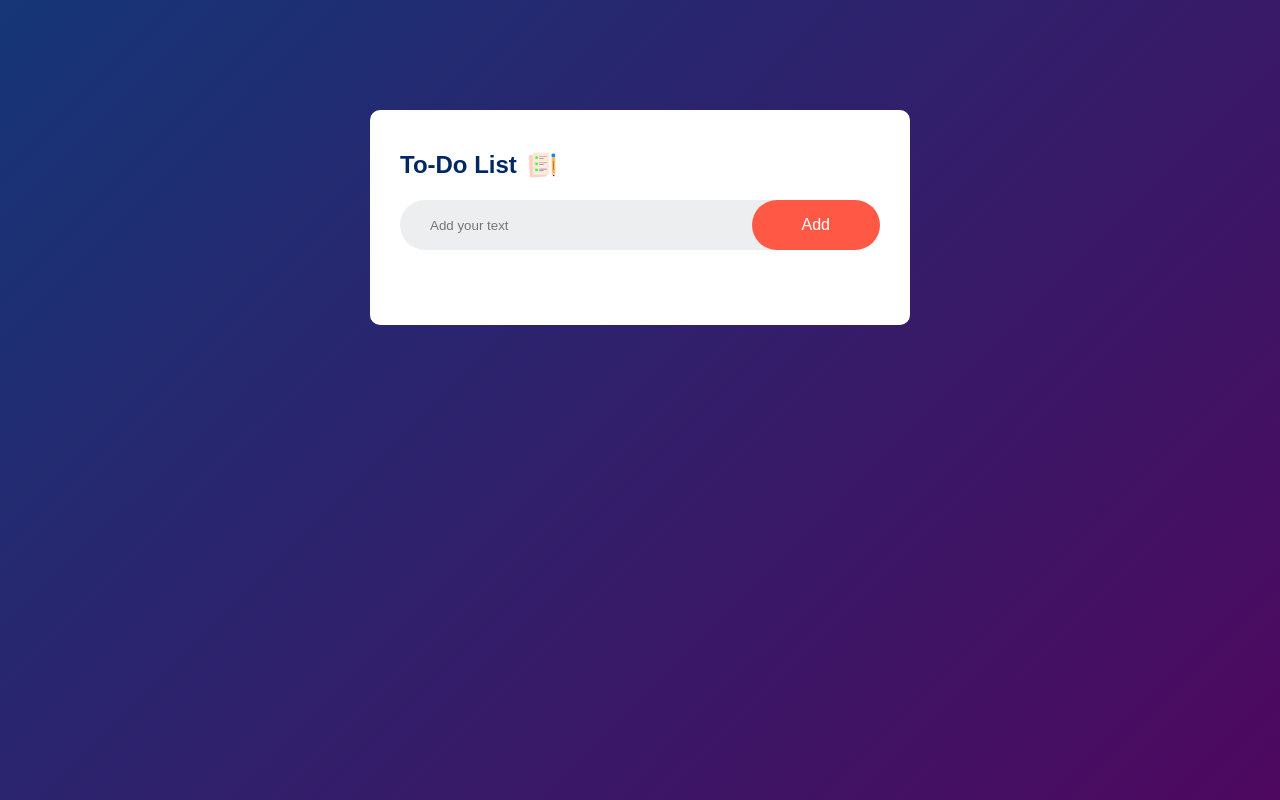
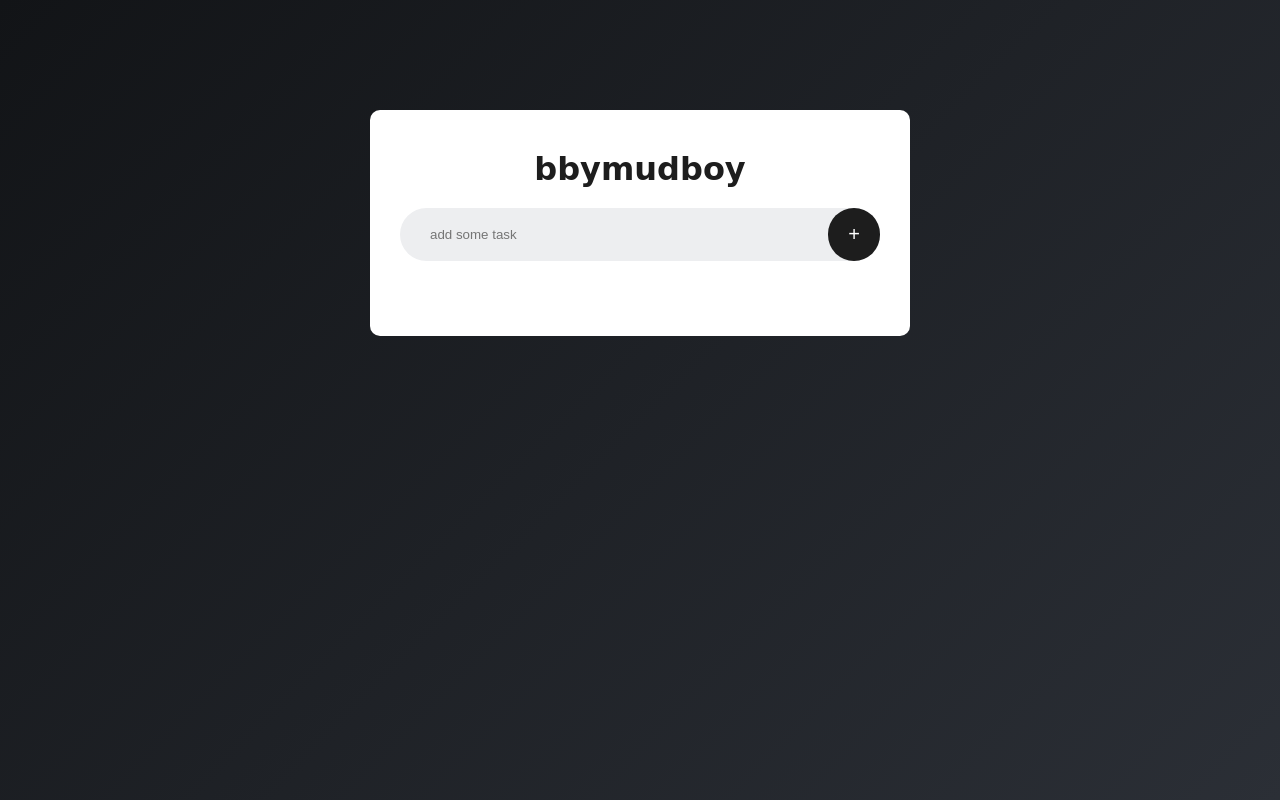
Before and after one commit to bymudboy/to-do-list-app, a plain HTML site: page index.html in a window 1280 px wide. Drawn offline with Linux system fonts and the light colour scheme; a web font is replaced by a local one.

Commit message:
Atualização de arquivos

```diff
--- a/index.html
+++ b/index.html
@@ -3,16 +3,17 @@
 <head>
     <meta charset="UTF-8">
     <meta name="viewport" content="width=device-width, initial-scale=1.0">
-    <title>To-Do List App</title>
+    <title>★★★★☆</title>
     <link rel="stylesheet" href="style.css">
+    <link rel="icon" href="images/star-favicon.png" type="image/png">
 </head>
 <body>
     <div class="container">
         <div class="todo-app">
-            <h2>To-Do List <img src="images/icon.png" ></h2>
+            <h2> bbymudboy <img src="" ></h2>
             <div class="row">
-                <input type="text" id="input-box" placeholder="Add your text">
-                <button onclick="addTask()">Add</button>
+                <input type="text" id="input-box" placeholder="add some task">
+                <button onclick="addTask()">+</button>
             </div>
             <ul id="list-container"></ul>
         </div>
--- a/style.css
+++ b/style.css
@@ -1,3 +1,5 @@
+@import url('https://fonts.googleapis.com/css2?family=Inter:ital,opsz,wght@0,14..32,100..900;1,14..32,100..900&family=Monsieur+La+Doulaise&family=Playwrite+AU+SA:wght@100..400&family=Roboto:ital,wght@0,100;0,300;0,400;0,500;0,700;0,900;1,100;1,300;1,400;1,500;1,700;1,900&display=swap');
+
 *{
     margin: 0;
     padding: 0;
@@ -8,7 +10,7 @@
 .container{
     width: 100%;
     min-height: 100vh;
-    background: linear-gradient(135deg, #153677, #4e085f);
+    background: linear-gradient(135deg, #121417, #2b2f36);
     padding: 10px;
 }
 
@@ -22,15 +24,14 @@
 }
 
 .todo-app h2{
-    color: #002765;
+    color: #1d1d1d;
     display: flex;
+    justify-content: center;
+    font-family: 'Monsieur La Doulaise', cursive;
+    font-size: 2rem ;
+    font-style: italic oblique;
     align-items: center;
     margin-bottom: 20px;
-}
-
-.todo-app h2 img{
-    width: 30px;
-    margin-left: 10px;
 }
 
 .row{
@@ -54,23 +55,25 @@ input{
 button{
     border: none;
     outline: none;
-    padding: 16px 50px;
-    background: #ff5945;
+    padding: 15px 20px;
+    background: #1d1d1d;
     color: #fff;
-    font-size: 16px;
+    font-size: 20px;
     cursor: pointer;
     border-radius: 40px;
 }
 
 ul, li {
     list-style: none;
-    font-size: 20px;
+    font-size: 17.5px;
     padding-left: 20px;
     margin-left: 0px;
     user-select: none;
     cursor: pointer;
     position: relative;
     line-height: 1.8;
+
+
 }
 
 li::before {
@@ -82,7 +85,7 @@ li::before {
     background-image: url(images/unchecked.png);
     background-size: cover;
     background-position: center;
-    top: 5px;
+    top: 4px;
     left: -20px;
 }
 
@@ -92,13 +95,12 @@ li.checked{
 }
 
 li.checked::before{
-    background-image: url(images/checked.png);
+    background-image: url(images/new-cheked.png);
 }
 
 ul li span{
     position: absolute;
-    right: 0;
-    top: 5px;
+    right: 10px;
     width: 40px;
     height: 40px;
     font-size: 22px;
@@ -106,6 +108,7 @@ ul li span{
     line-height: 40px;
     text-align: center;
     border-radius: 50%;
+    top:0px;
 }
 
 ul li span:hover{
```
Also changed, not shown: images/checked.png (deleted), images/icon.png (deleted), images/new-cheked.png (added), images/star-favicon.png (added).
